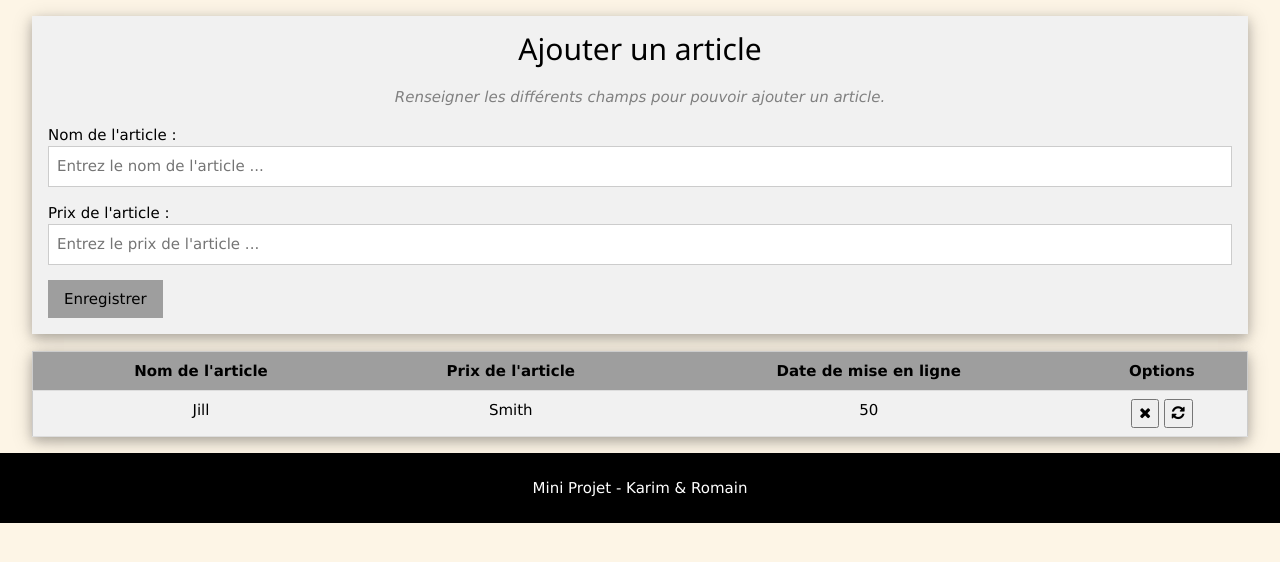
After one commit to rtetu69/MVC_Projet, a PHP site: template src/vue/articleView.php in a window 1280 px wide. The commit adds this page. Shown: the top 562 px of the page. Run offline with PHP 8.4, Linux system fonts and the light colour scheme; the template is opened without the code that fills it, so the values that code supplies are empty.

Commit message:
ajout article

```diff
--- /dev/null
+++ b/src/vue/articleView.php
@@ -0,0 +1,49 @@
+<!DOCTYPE html>
+<html>
+<title>MiniProjet - Karim & Romain</title>
+<meta charset="UTF-8">
+<meta name="viewport" content="width=device-width, initial-scale=1">
+<link rel="stylesheet" href="https://www.w3schools.com/w3css/4/w3.css">
+<link rel="stylesheet" href="https://cdnjs.cloudflare.com/ajax/libs/font-awesome/4.7.0/css/font-awesome.min.css">
+
+<body class="w3-content w3-sand" style="max-width:100%">
+
+    <div class="w3-container w3-margin">
+        <form class="w3-container w3-card-4 w3-light-grey">
+            <h2 class="w3-center">Ajouter un article</h2>
+            <p class="w3-center" style="font-style: italic; color:grey;">Renseigner les différents champs pour pouvoir ajouter un article.</p>
+
+            <p><label>Nom de l'article :</label>
+                <input class="w3-input w3-border" name="nomArticle" placeholder="Entrez le nom de l'article ..." type="text">
+            </p>
+
+            <p><label>Prix de l'article :</label>
+                <input class="w3-input w3-border" name="prixArticle" placeholder="Entrez le prix de l'article ..." type="text">
+            </p>
+
+            <button class="w3-btn w3-margin-bottom w3-grey">Enregistrer</button>
+        </form>
+    </div>
+
+    <div class="w3-container w3-margin">
+        <table class="w3-table-all w3-card-4 w3-striped w3-bordered w3-border w3-centered  w3-hoverable">
+            <tr class="w3-grey">
+                <th>Nom de l'article</th>
+                <th>Prix de l'article</th>
+                <th>Date de mise en ligne</th>
+                <th>Options</th>
+            </tr>
+            <tr>
+                <td>Jill</td>
+                <td>Smith</td>
+                <td>50</td>
+                <td><button><i class="fa fa-close"></i></button> <button><i class="fa fa-refresh"></i></button></td>
+            </tr>
+        </table>
+    </div>
+
+    <div class="w3-black w3-center w3-padding-24"><a>Mini Projet - Karim & Romain</a></div>
+
+</body>
+
+</html>
```
Also changed, not shown: src/controller/articleControllers.php (added, +8 -0 lines), src/model/article.php (added, +11 -0 lines), src/repository/articleRepository.php (added, +8 -0 lines), src/router.php (+7 -1 lines).
